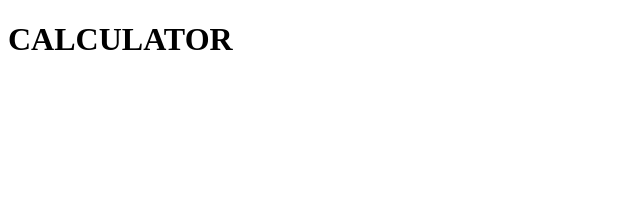
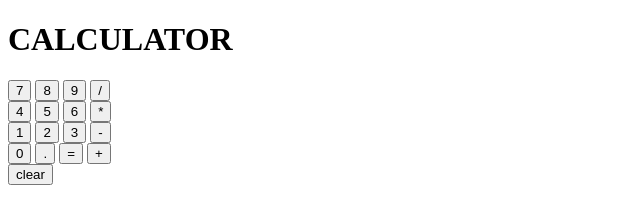
Before and after one commit to coyote-london/calculatorOdinProject, a plain HTML site: page index.html in a window 1280 px wide. Shown: the whole page, without its empty margins (0-640 px from the left). Drawn offline with Linux system fonts and the light colour scheme.

Commit message:
Make buttons for calculator

```diff
--- a/index.html
+++ b/index.html
@@ -7,6 +7,33 @@
         <script src="script.js" parse></script>
     </head>
     <body>
-        <h1>CALCULATOR</h1>
+        <h1 id="headingTitle">CALCULATOR</h1>
+        <div class="row" id="row789/">
+            <button class="button" id="button7">7</button>
+            <button class="button" id="button8">8</button>
+            <button class="button" id="button9">9</button>
+            <button class="button" id="button/">/</button>
+        </div>
+        <div class="row" id="row456*">
+            <button class="button" id="button4">4</button>
+            <button class="button" id="button5">5</button>
+            <button class="button" id="button6">6</button>
+            <button class="button" id="button*">*</button>
+        </div>
+        <div class="button" id="row123-">
+            <button class="button" id="button1">1</button>
+            <button class="button" id="button2">2</button>
+            <button class="button" id="button3">3</button>
+            <button class="button" id="button-">-</button>
+        </div>
+        <div class="button" id="row0.=+">
+            <button class="button" id="button0">0</button>
+            <button class="button" id="button.">.</button>
+            <button class="button" id="button=">=</button>
+            <button class="button" id="button+">+</button>
+        </div>
+        <div class="row" id="rowClear">
+            <button class="button" id="buttonClear">clear</button>
+        </div>
     </body>
 </html>
```
